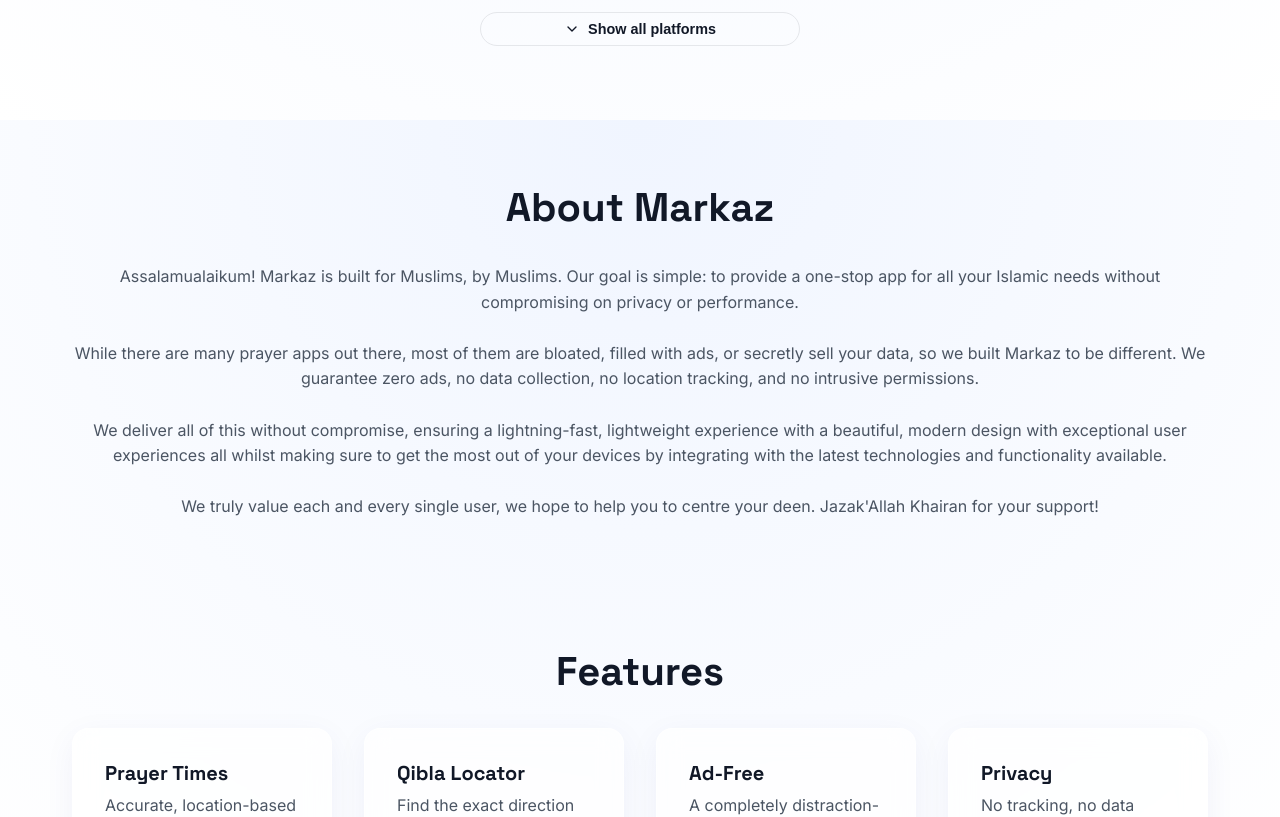
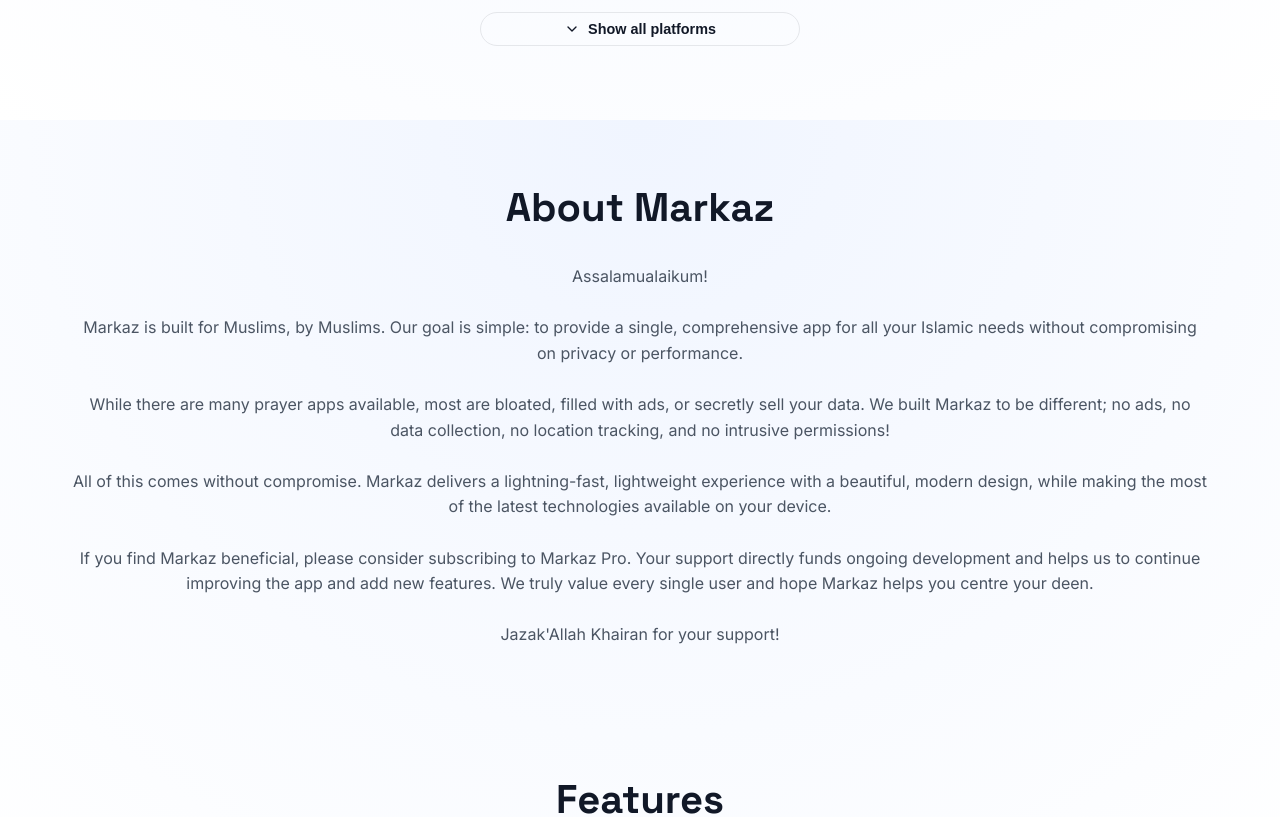
Before and after one commit to HazAnwar/haztech, a React (Vite) app: page /markaz in a window 1280 px wide. Shown: the part 680-1497 px from the top of the page. Built offline with nearby package versions, Linux system fonts and the light colour scheme.

Commit message:
Improve messaging on Markaz page

```diff
--- a/src/pages/Markaz.jsx
+++ b/src/pages/Markaz.jsx
@@ -160,23 +160,30 @@
         </div>
       </section>
 
-      <section style={{ padding: '4rem 0', textAlign: 'center' }}>
+      <section id='about' style={{ padding: '4rem 0', textAlign: 'center' }}>
         <h2 style={{ fontSize: '2.5rem', marginBottom: '2rem' }}>About Markaz</h2>
+        <p style={{ color: 'var(--text-secondary)' }}>Assalamualaikum!</p>
+        <br />
         <p style={{ color: 'var(--text-secondary)' }}>
-          Assalamualaikum! Markaz is built for Muslims, by Muslims. Our goal is simple: to provide a one-stop app for all your Islamic needs without compromising on privacy or performance.
+          Markaz is built for Muslims, by Muslims. Our goal is simple: to provide a single, comprehensive app for all your Islamic needs without compromising on privacy or performance.
         </p>
         <br />
         <p style={{ color: 'var(--text-secondary)' }}>
-          While there are many prayer apps out there, most of them are bloated, filled with ads, or secretly sell your data, so we built Markaz to be different. We guarantee zero ads, no data
-          collection, no location tracking, and no intrusive permissions.
+          While there are many prayer apps available, most are bloated, filled with ads, or secretly sell your data. We built Markaz to be different; no ads, no data collection, no location tracking,
+          and no intrusive permissions!
         </p>
         <br />
         <p style={{ color: 'var(--text-secondary)' }}>
-          We deliver all of this without compromise, ensuring a lightning-fast, lightweight experience with a beautiful, modern design with exceptional user experiences all whilst making sure to get
-          the most out of your devices by integrating with the latest technologies and functionality available.
+          All of this comes without compromise. Markaz delivers a lightning-fast, lightweight experience with a beautiful, modern design, while making the most of the latest technologies available on
+          your device.
         </p>
         <br />
-        <p style={{ color: 'var(--text-secondary)' }}>We truly value each and every single user, we hope to help you to centre your deen. Jazak'Allah Khairan for your support!</p>
+        <p style={{ color: 'var(--text-secondary)' }}>
+          If you find Markaz beneficial, please consider subscribing to Markaz Pro. Your support directly funds ongoing development and helps us to continue improving the app and add new features. We
+          truly value every single user and hope Markaz helps you centre your deen.
+        </p>
+        <br />
+        <p style={{ color: 'var(--text-secondary)' }}>Jazak'Allah Khairan for your support!</p>
       </section>
 
       <section style={{ padding: '4rem 0', textAlign: 'center' }}>
```
